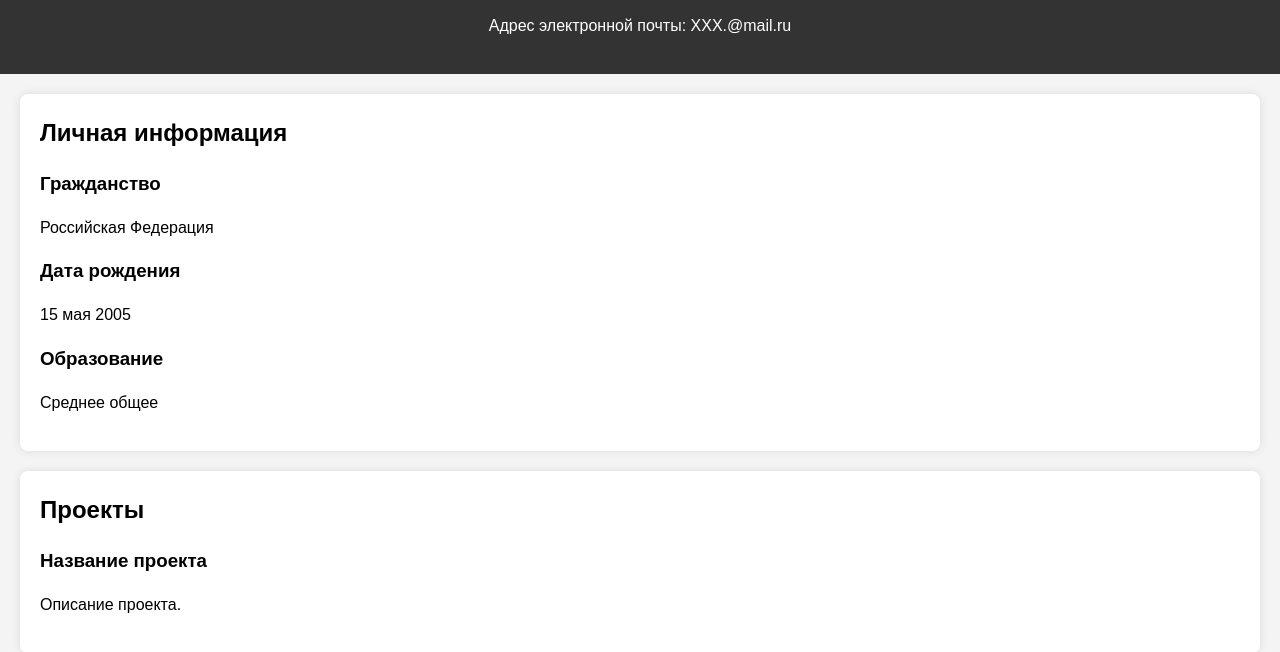
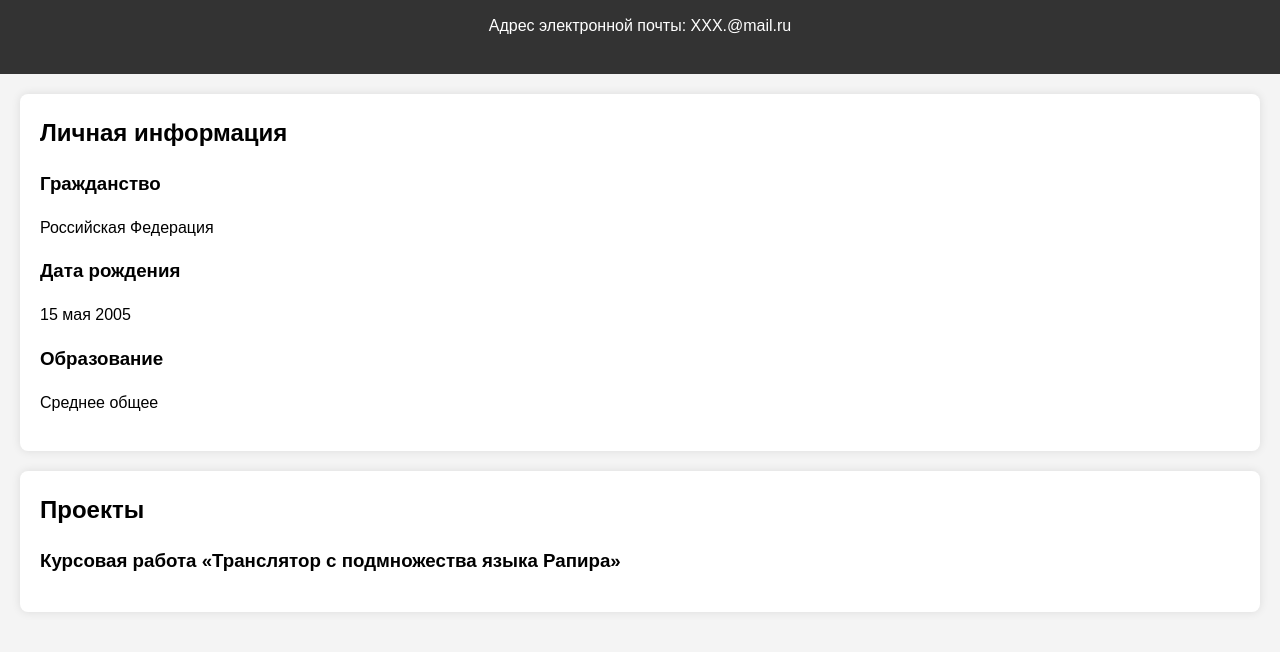
Before and after one commit to shblkjo/shblkjo.github.io, a plain HTML site: page index.html in a window 1280 px wide. Shown: the part 116-768 px from the top of the page. Drawn offline with Linux system fonts and the light colour scheme.

Commit message:
Update index.html

```diff
--- a/index.html
+++ b/index.html
@@ -30,8 +30,7 @@
         <h2>Проекты</h2>
         <ul>
             <li>
-                <h3>Название проекта</h3>
-                <p>Описание проекта.</p>
+                <h3>Курсовая работа «Транслятор с подмножества языка Рапира»</h3>
             </li>
         </ul>
 </body>
```
